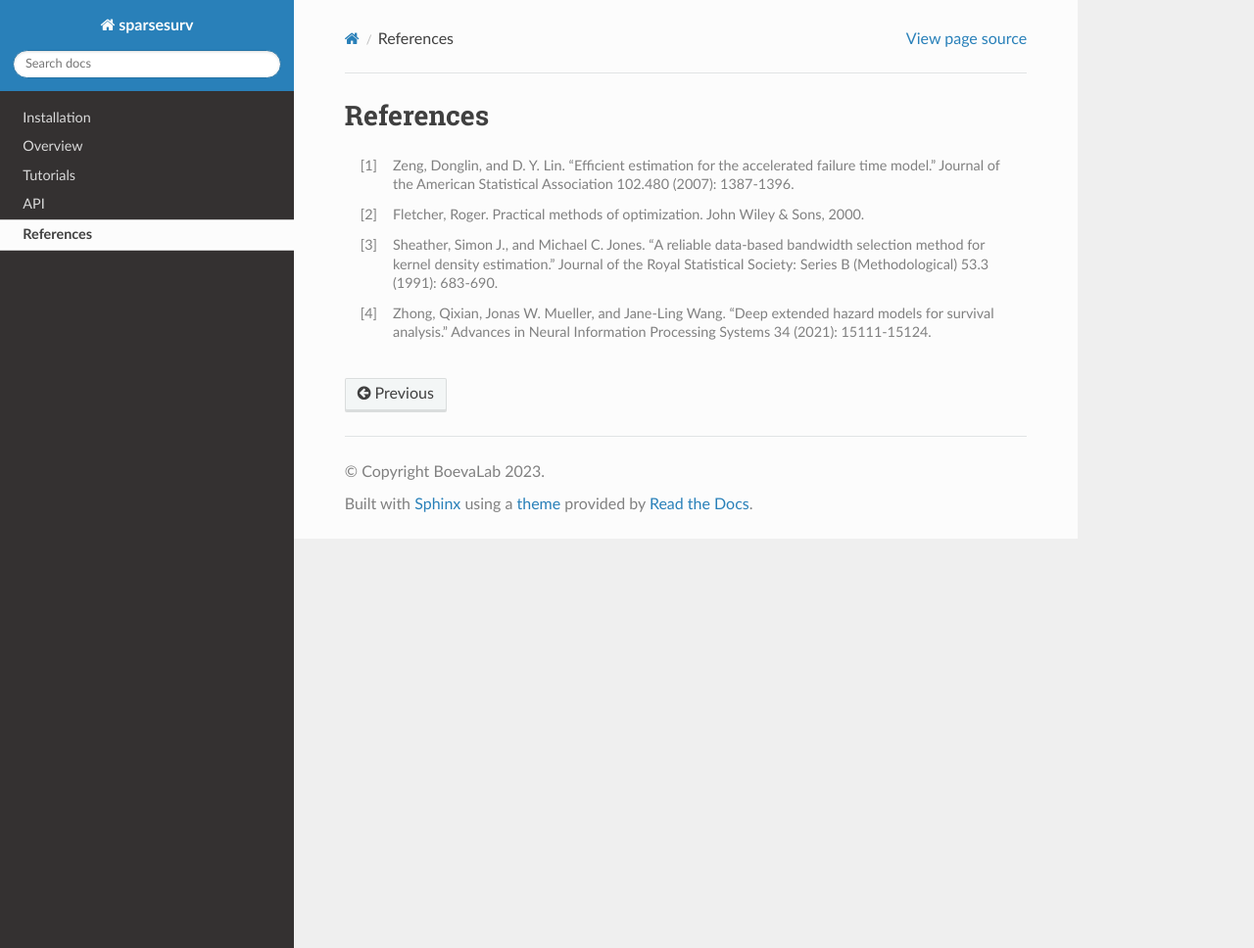
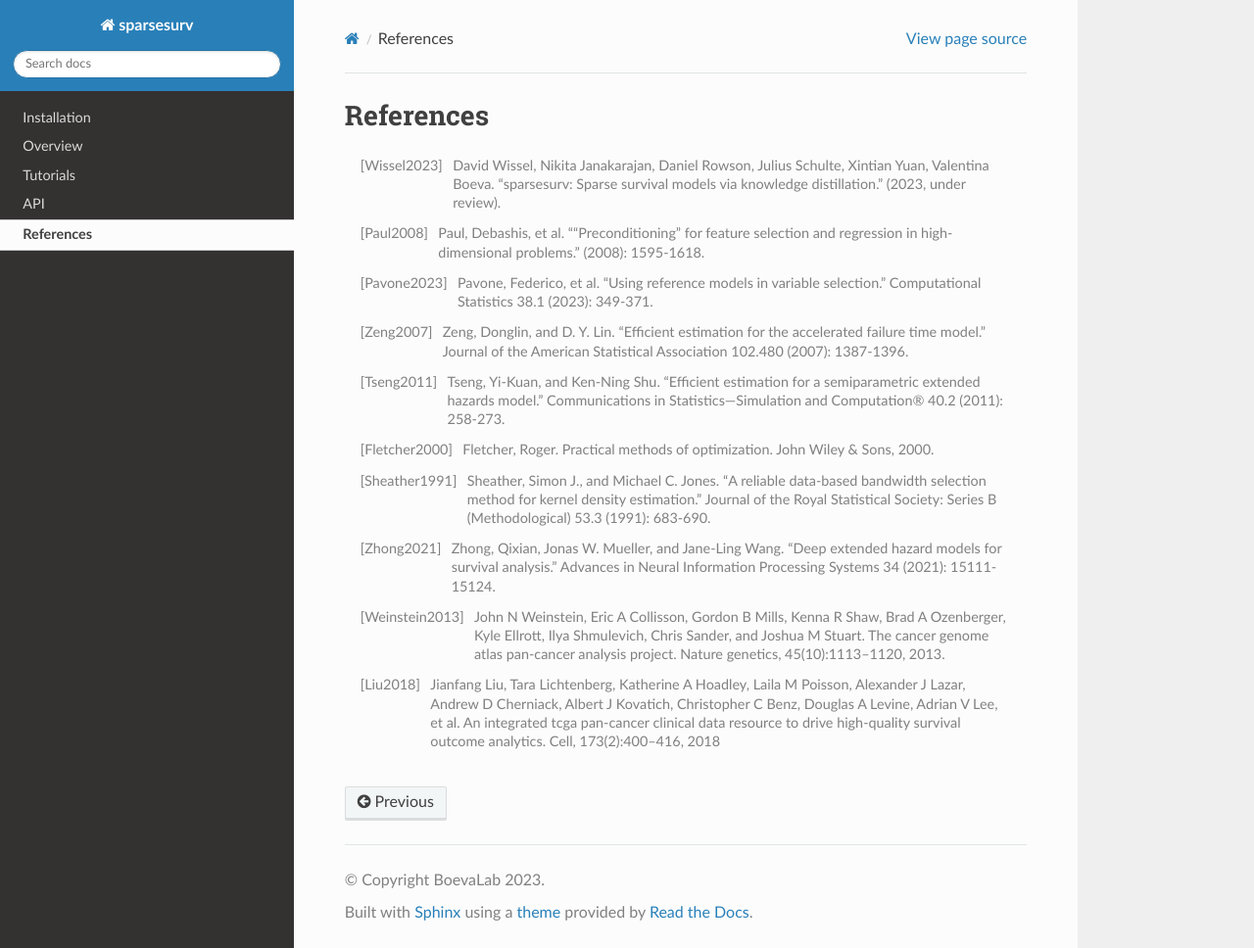
Before and after one commit to BoevaLab/sparsesurv, a Sphinx documentation site: the page built from docs/references.rst, in a window 1280 px wide and 968 px high. Shown: the whole window at 98% size. Built offline with Sphinx 7.4.7 and the Read the Docs theme 2.0.0, drawn with Linux system fonts in a browser that asks for light colours.

Commit message:
fix: reference links

```diff
--- a/docs/references.rst
+++ b/docs/references.rst
@@ -1,7 +1,13 @@
 References
-----------
+===========
 
-..    [1] Zeng, Donglin, and D. Y. Lin. "Efficient estimation for the accelerated failure time model." Journal of the American Statistical Association 102.480 (2007): 1387-1396.
-..    [2] Fletcher, Roger. Practical methods of optimization. John Wiley & Sons, 2000.
-..    [3] Sheather, Simon J., and Michael C. Jones. "A reliable data‐based bandwidth selection method for kernel density estimation." Journal of the Royal Statistical Society: Series B (Methodological) 53.3 (1991): 683-690.
-..    [4] Zhong, Qixian, Jonas W. Mueller, and Jane-Ling Wang. "Deep extended hazard models for survival analysis." Advances in Neural Information Processing Systems 34 (2021): 15111-15124.
+.. [Wissel2023] David Wissel, Nikita Janakarajan, Daniel Rowson, Julius Schulte, Xintian Yuan, Valentina Boeva. "sparsesurv: Sparse survival models via knowledge distillation." (2023, under review).
+.. [Paul2008] Paul, Debashis, et al. "“Preconditioning” for feature selection and regression in high-dimensional problems." (2008): 1595-1618.
+.. [Pavone2023] Pavone, Federico, et al. "Using reference models in variable selection." Computational Statistics 38.1 (2023): 349-371.
+.. [Zeng2007] Zeng, Donglin, and D. Y. Lin. "Efficient estimation for the accelerated failure time model." Journal of the American Statistical Association 102.480 (2007): 1387-1396.
+.. [Tseng2011] Tseng, Yi-Kuan, and Ken-Ning Shu. "Efficient estimation for a semiparametric extended hazards model." Communications in Statistics—Simulation and Computation® 40.2 (2011): 258-273.
+.. [Fletcher2000] Fletcher, Roger. Practical methods of optimization. John Wiley & Sons, 2000.
+.. [Sheather1991] Sheather, Simon J., and Michael C. Jones. "A reliable data‐based bandwidth selection method for kernel density estimation." Journal of the Royal Statistical Society: Series B (Methodological) 53.3 (1991): 683-690.
+.. [Zhong2021] Zhong, Qixian, Jonas W. Mueller, and Jane-Ling Wang. "Deep extended hazard models for survival analysis." Advances in Neural Information Processing Systems 34 (2021): 15111-15124.
+.. [Weinstein2013] John N Weinstein, Eric A Collisson, Gordon B Mills, Kenna R Shaw, Brad A Ozenberger, Kyle Ellrott, Ilya Shmulevich, Chris Sander, and Joshua M Stuart. The cancer genome atlas pan-cancer analysis project. Nature genetics, 45(10):1113–1120, 2013.
+.. [Liu2018] Jianfang Liu, Tara Lichtenberg, Katherine A Hoadley, Laila M Poisson, Alexander J Lazar, Andrew D Cherniack, Albert J Kovatich, Christopher C Benz, Douglas A Levine, Adrian V Lee, et al. An integrated tcga pan-cancer clinical data resource to drive high-quality survival outcome analytics. Cell, 173(2):400–416, 2018
```
